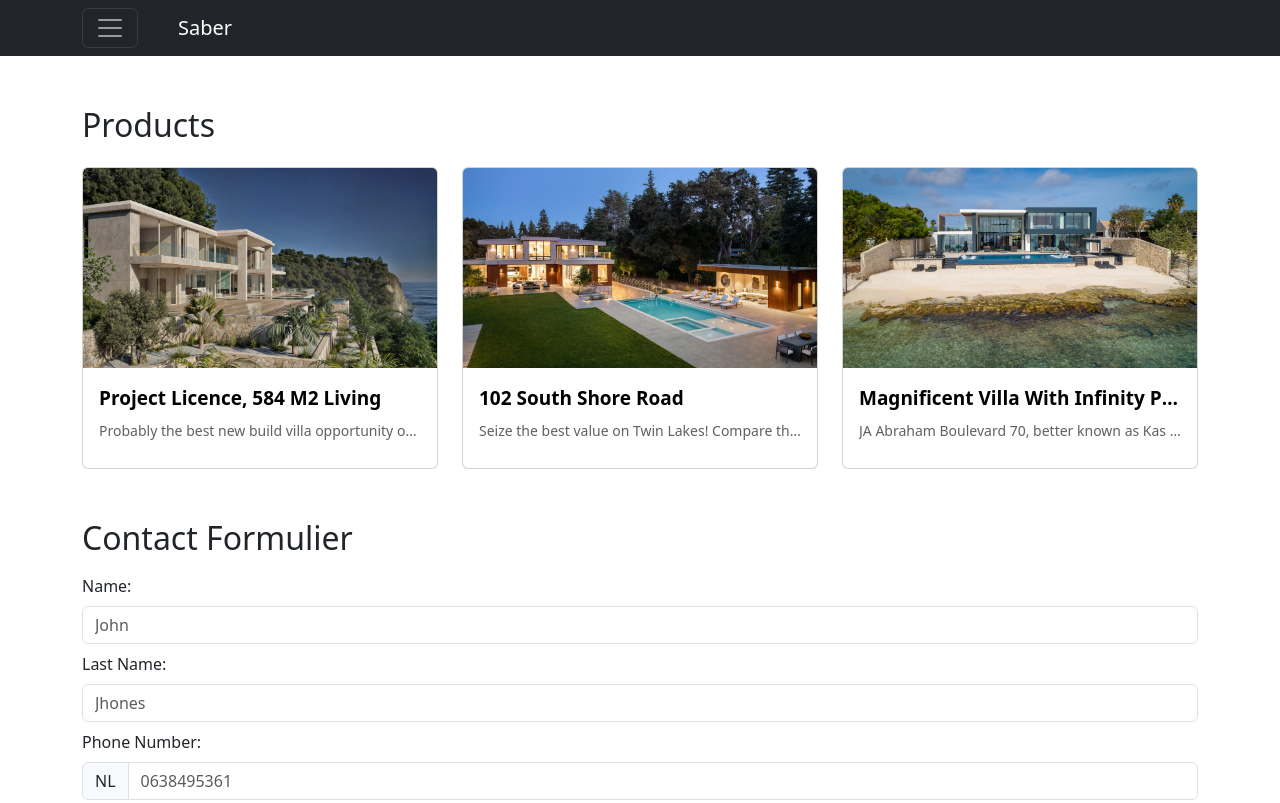
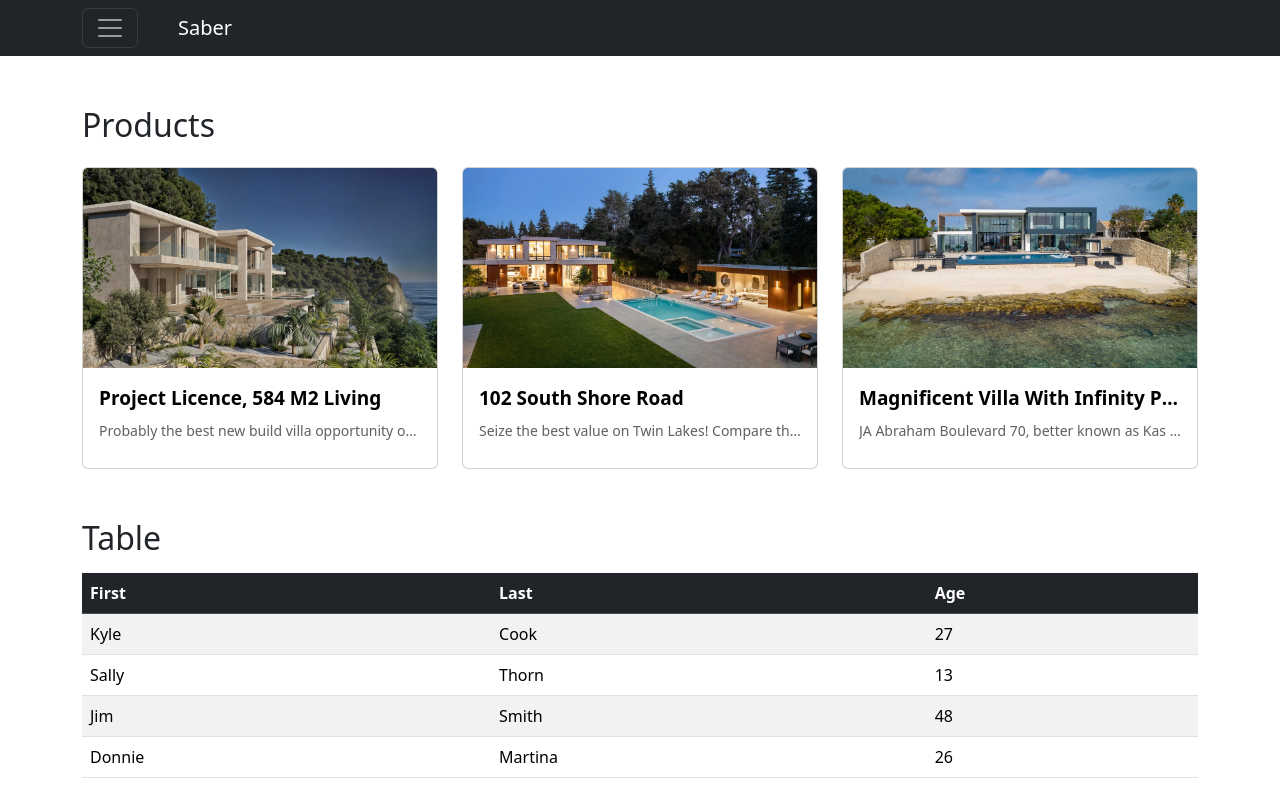
Before and after one commit to AdamSaber-mr/Interface1, a website: page oefening_1_1.2_NPM/index.html in a window 1280 px wide. Shown: the top 803 px of the page. Drawn offline with nearby package versions, Linux system fonts and the light colour scheme.

Commit message:
table toegevoegd

```diff
--- a/oefening_1_1.2_NPM/index.html
+++ b/oefening_1_1.2_NPM/index.html
@@ -101,6 +101,45 @@
 
     </section>
 
+    <section class="database">
+
+        <div class="container">
+            <h2>Table</h2>
+            <table class="table table-striped">
+                <thead class="table-dark">
+                    <tr>
+                        <th>First</th>
+                        <th>Last</th>
+                        <th>Age</th>
+                    </tr>
+                </thead>
+                <tbody>
+                    <tr>
+                        <td>Kyle</td>
+                        <td>Cook</td>
+                        <td>27</td>
+                    </tr>
+                    <tr>
+                        <td>Sally</td>
+                        <td>Thorn</td>
+                        <td>13</td>
+                    </tr>
+                    <tr>
+                        <td>Jim</td>
+                        <td>Smith</td>
+                        <td>48</td>
+                    </tr>
+                     <tr>
+                        <td>Donnie</td>
+                        <td>Martina</td>
+                        <td>26</td>
+                    </tr>
+                </tbody>
+            </table>
+        </div>
+
+    </section>
+
     <section class="formulier">
 
         <div class="container">
--- a/oefening_1_1.2_NPM/scss/style.css
+++ b/oefening_1_1.2_NPM/scss/style.css
@@ -7,23 +7,6 @@ html {
     justify-content: flex-end;
     gap: 40px;
 }
-
-.formulier {
-    margin-top: 50px;
-}
-
-.form-label {
-    margin-top: 0.5rem;
-}
-
-.form-check {
-    margin-top: 1rem;
-}
-
-#submit {
-    margin-top: 20px;
-}
-
 
 .products {
     margin-top: 50px;
@@ -71,3 +54,27 @@ html {
 .card:hover {
     transform: scale(1.02);
 }
+
+.database {
+    margin-top: 50px;
+}
+
+.table {
+    margin-top: 15px;
+}
+
+.formulier {
+    margin-top: 50px;
+}
+
+.form-label {
+    margin-top: 0.5rem;
+}
+
+.form-check {
+    margin-top: 1rem;
+}
+
+#submit {
+    margin-top: 20px;
+}
```
